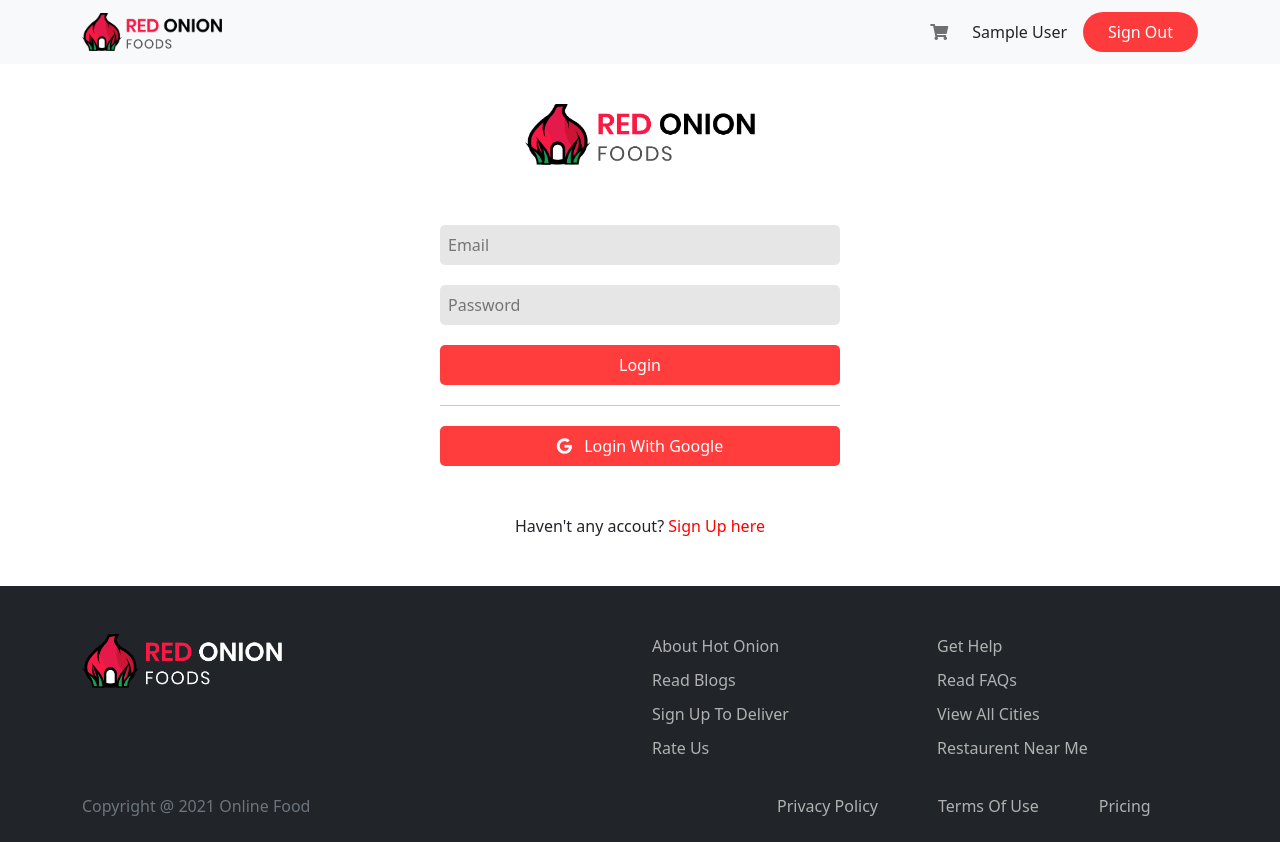
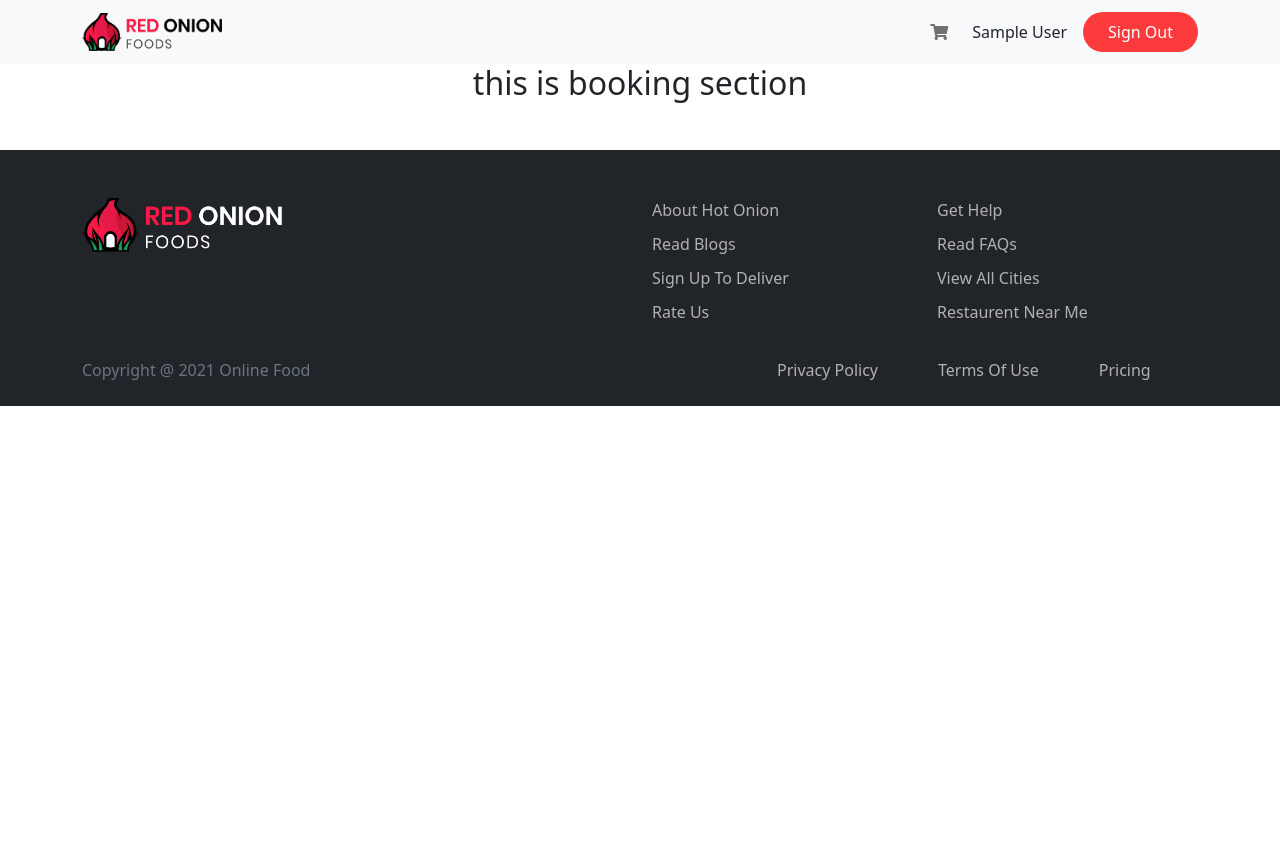
Before and after one commit to rezwanulislam114/hot-restaurent, a React (Create React App) app: page /order in a window 1280 px wide. Before the commit this address led to /login. After the commit the page ends 800 px from the top, so only its background shows below. Built offline with nearby package versions, Linux system fonts and the light colour scheme; no server answers; sample sign-in values are in the browser's storage.

Commit message:
redirect url set

```diff
--- a/src/components/Login/Login.js
+++ b/src/components/Login/Login.js
@@ -1,11 +1,22 @@
 import React from 'react';
-import { Link } from 'react-router-dom';
+import { Link, useLocation, useHistory } from 'react-router-dom';
 import useAuth from '../../hooks/useAuth';
 import logo from '../../images/logo2.png';
 import './Login.css'
 
 const Login = () => {
+    const location = useLocation();
+    const history = useHistory();
     const { loginUsingGoogle, loginWithEmailPassword, catchEmail, catchPassword } = useAuth();
+
+    const redirect_url = location.state?.from || '/home'
+
+    const handleGoogleLogin = () => {
+        loginUsingGoogle()
+            .then(result => {
+                history.push(redirect_url)
+            })
+    }
 
     return (
         <>
@@ -17,7 +28,7 @@ const Login = () => {
                 </form>
                 <button onClick={loginWithEmailPassword}>Login</button>
                 <hr />
-                <button onClick={loginUsingGoogle}><i className="fab fa-google me-2"></i> Login With Google</button>
+                <button onClick={handleGoogleLogin}><i className="fab fa-google me-2"></i> Login With Google</button>
                 <p className="mt-5">Haven't any accout? <Link to="signup">Sign Up here</Link></p>
             </div>
         </>
--- a/src/components/Order/Order.js
+++ b/src/components/Order/Order.js
@@ -3,7 +3,7 @@ import React from 'react';
 const Order = () => {
     return (
         <div>
-            <h2>this is booking section</h2>
+            <h2 className="text-center">this is booking section</h2>
         </div>
     );
 };
--- a/src/components/PrivateRoute/PrivateRoute.js
+++ b/src/components/PrivateRoute/PrivateRoute.js
@@ -1,10 +1,14 @@
 import React from 'react';
+import { Spinner } from 'react-bootstrap';
 import { Redirect, Route } from 'react-router';
 import useAuth from '../../hooks/useAuth';
 
 const PrivateRoute = ({ children, ...rest }) => {
-    const { user } = useAuth()
+    const { user, isLoading } = useAuth()
     return (
+        <>
+            {
+                isLoading ? <Spinner className="d-block mx-auto" animation="border" variant="danger" /> :
                     <Route
                         {...rest}
                         render={({ location }) =>
@@ -20,6 +24,8 @@ const PrivateRoute = ({ children, ...rest }) => {
                             )
                         }
                     />
+            }
+        </>
     );
 };
 
--- a/src/hooks/useFirebase.js
+++ b/src/hooks/useFirebase.js
@@ -22,10 +22,7 @@ const useFirebase = () => {
 
     const loginUsingGoogle = () => {
         const googleProvider = new GoogleAuthProvider();
-        signInWithPopup(auth, googleProvider)
-            .then(result => setUser(result.user))
-            .catch(error => setError(error.message))
-            .finally(setIsLoading(false))
+        return signInWithPopup(auth, googleProvider)
     }
 
     const logOut = () => {
```
Lines whose indentation alone changed are shown as unchanged.
